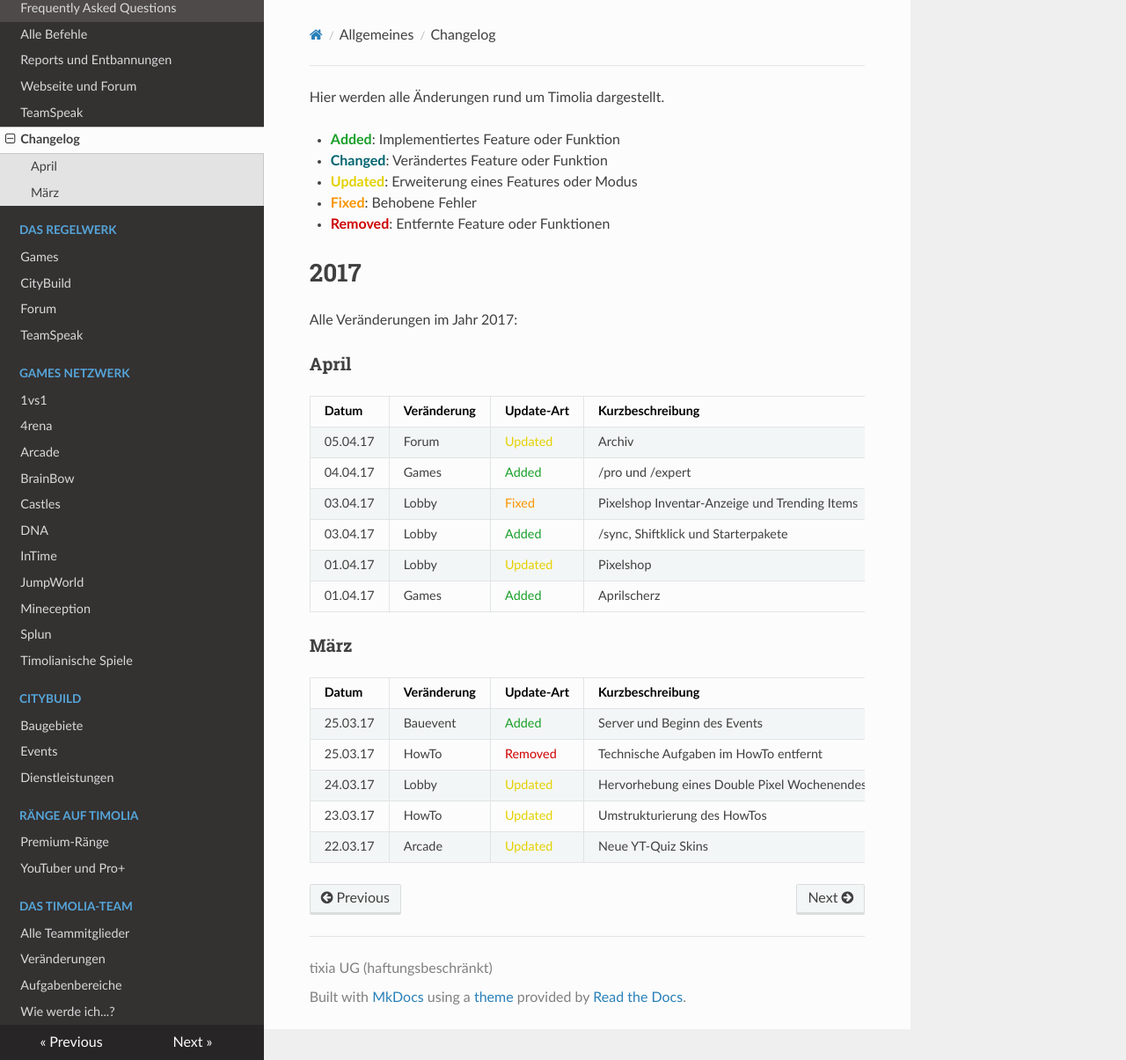
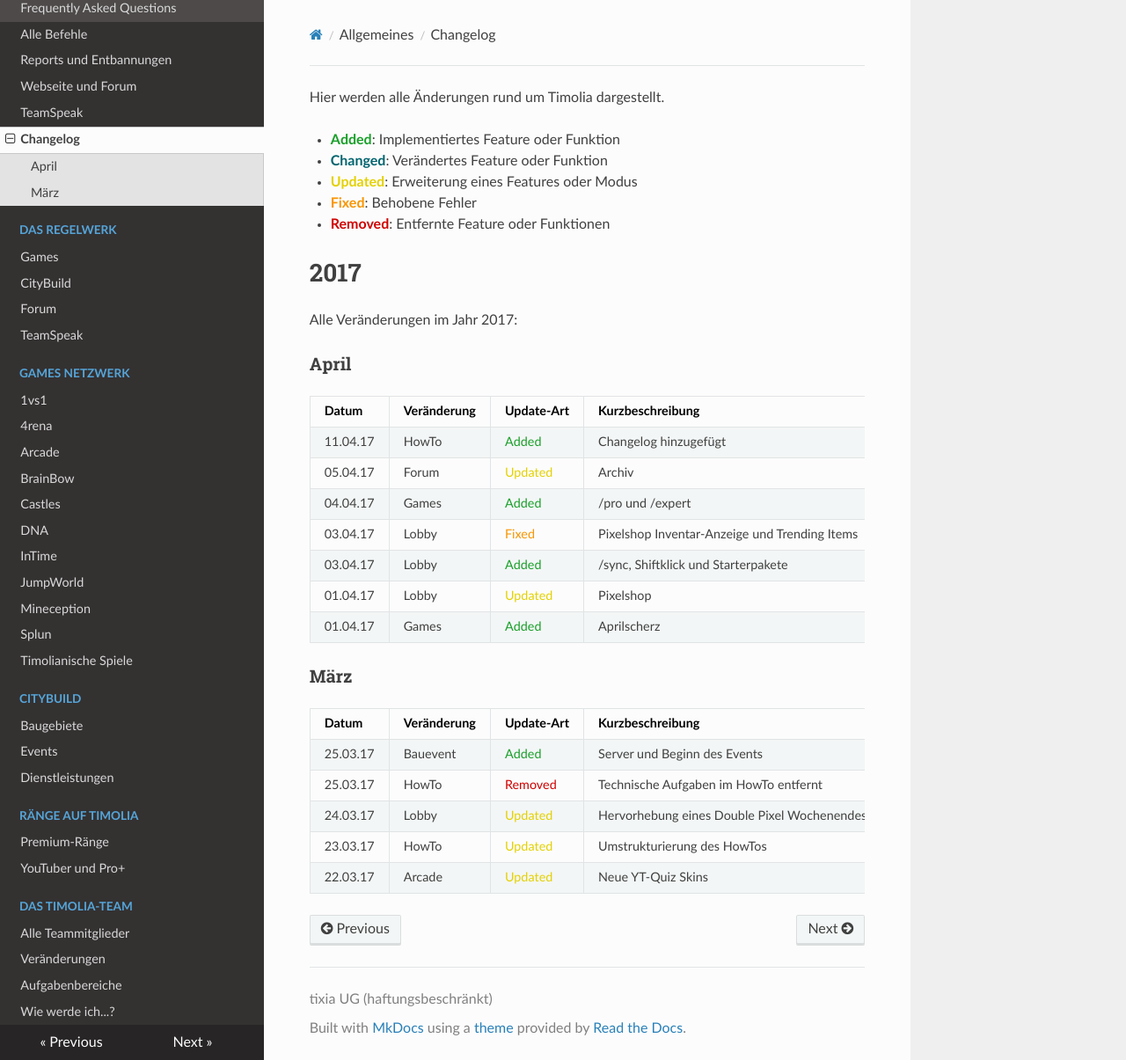
Before and after one commit to TimoliaDE/HowTo, an MkDocs documentation site: the page built from docs/changelog.md, in a window 1280 px wide and 1205 px high. Shown: the whole window at 88% size. Built offline with MkDocs 1.6.1, drawn with Linux system fonts in a browser that asks for light colours; nearby versions of some CDN libraries; old or Windows-style settings are respelled for this version of MkDocs.

Commit message:
changelog: changelog

```diff
--- a/docs/changelog.md
+++ b/docs/changelog.md
@@ -13,6 +13,7 @@ Alle Veränderungen im Jahr 2017:
 ###<strong>April</strong>
 | Datum | Veränderung | Update-Art | Kurzbeschreibung | Erklärung | Verantwortliche(r) |
 | ------ | ------ | ------ | ------ | ------ | ------ |
+| 11.04.17 | HowTo | <span style="color:#199F29">Added</span> | Changelog hinzugefügt | Alle Änderungen rund um Timolia werden nun in einem Changelog festgehalten. | Tedget, Thomasch, Caelis
 | 05.04.17 | Forum | <span style="color:#E4D100">Updated</span> | Archiv | Das Archiv des Forums wurde neu konfiguriert. Die Rechte wurden aktualisiert und die Position des Archivs wurde verändert. Falsch eingestellte Rechte wurden gefixt. | Thomasch
 | 04.04.17 | Games | <span style="color:#199F29">Added</span> | /pro und /expert | Premium-Spieler können nun mit dem Befehl <code>/pro</code>, bzw. <code>/expert</code> nachsehen, wie lange sie ihren Premium-Rang noch besitzen. | KenaiHD
 | 03.04.17 | Lobby | <span style="color:#F99500">Fixed</span> | Pixelshop Inventar-Anzeige und Trending Items | Die Trending-Seite enthält nun keine kostenlosen Items mehr. Außerdem stimmt die Farbanzeige im Inventar nun mit den tatsächlichen Farben überein. | Moehritz
```
